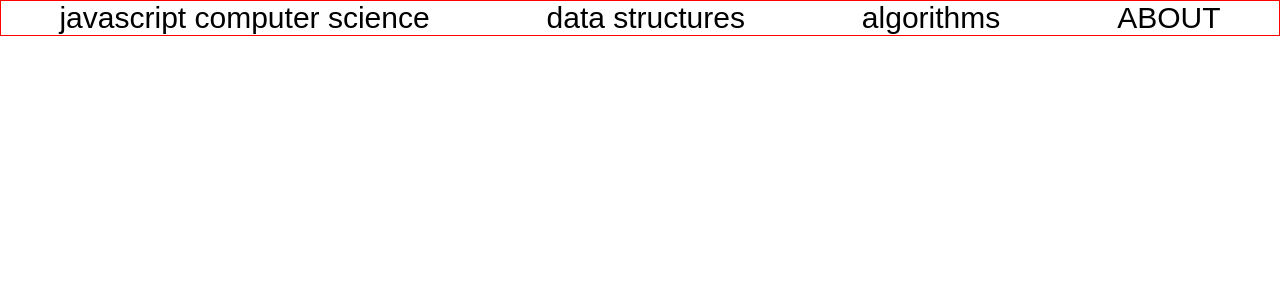
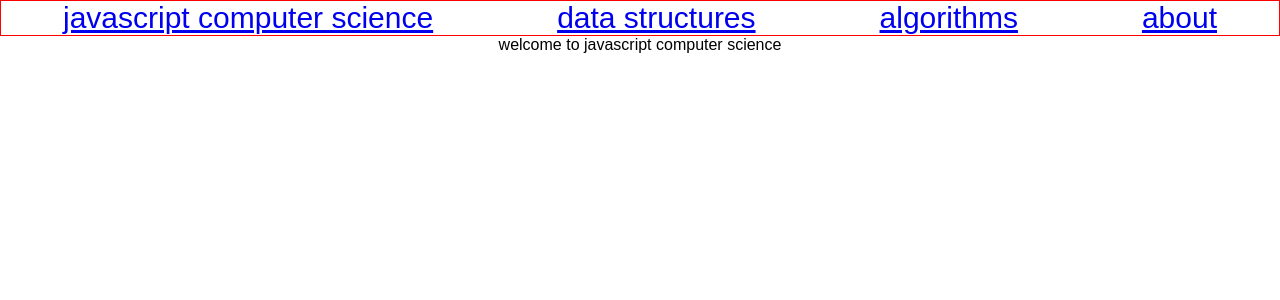
Before and after one commit to jspeda/jsdatastructures, a React (Create React App) app: page / in a window 1280 px wide. Shown: the top 300 px of the page. Built offline with nearby package versions, Linux system fonts and the light colour scheme.

Commit message:
Added components and links for algos, data structures, and about.

```diff
--- a/src/About.js
+++ b/src/About.js
@@ -0,0 +1,11 @@
+import React, { Component } from 'react';
+import Header from './Header';
+
+const About = () => (
+  <div>
+    <Header />
+    About
+  </div>
+);
+
+export default About;
--- a/src/Algorithms.js
+++ b/src/Algorithms.js
@@ -0,0 +1,15 @@
+import React, { Component } from 'react';
+import Header from './Header';
+
+class Algorithms extends Component {
+  render() {
+    return (
+      <div>
+        <Header />
+        Algorithms
+      </div>
+    );
+  }
+}
+
+export default Algorithms;
--- a/src/App.js
+++ b/src/App.js
@@ -8,6 +8,7 @@ class App extends Component {
     return (
       <div className="App">
         <Header />
+        welcome to javascript computer science
       </div>
     );
   }
--- a/src/DataStructures.js
+++ b/src/DataStructures.js
@@ -0,0 +1,15 @@
+import React, { Component } from 'react';
+import Header from './Header';
+
+class DataStructures extends Component {
+  render() {
+    return (
+      <div>
+        <Header />
+        data structures
+      </div>
+    );
+  }
+}
+
+export default DataStructures;
--- a/src/Header.js
+++ b/src/Header.js
@@ -1,12 +1,21 @@
 import React, { Component } from 'react';
 import './Header.css';
+import { Link } from 'react-router-dom';
 
 const Header = () => (
       <div className="header">
-        <div className="title">javascript computer science</div>
-        <div className="data-structures">data structures</div>
-        <div className="algorithms">algorithms</div>
-        <div className="about">ABOUT</div>
+        <div className="title">
+          <Link to="/">javascript computer science</Link>
+        </div>
+        <div className="data-structures">
+          <Link to="/data-structures">data structures</Link>
+        </div>
+        <div className="algorithms">
+          <Link to="/algorithms">algorithms</Link>
+        </div>
+        <div className="about">
+          <Link to="about">about</Link>
+        </div>
       </div>
 )
 
```
